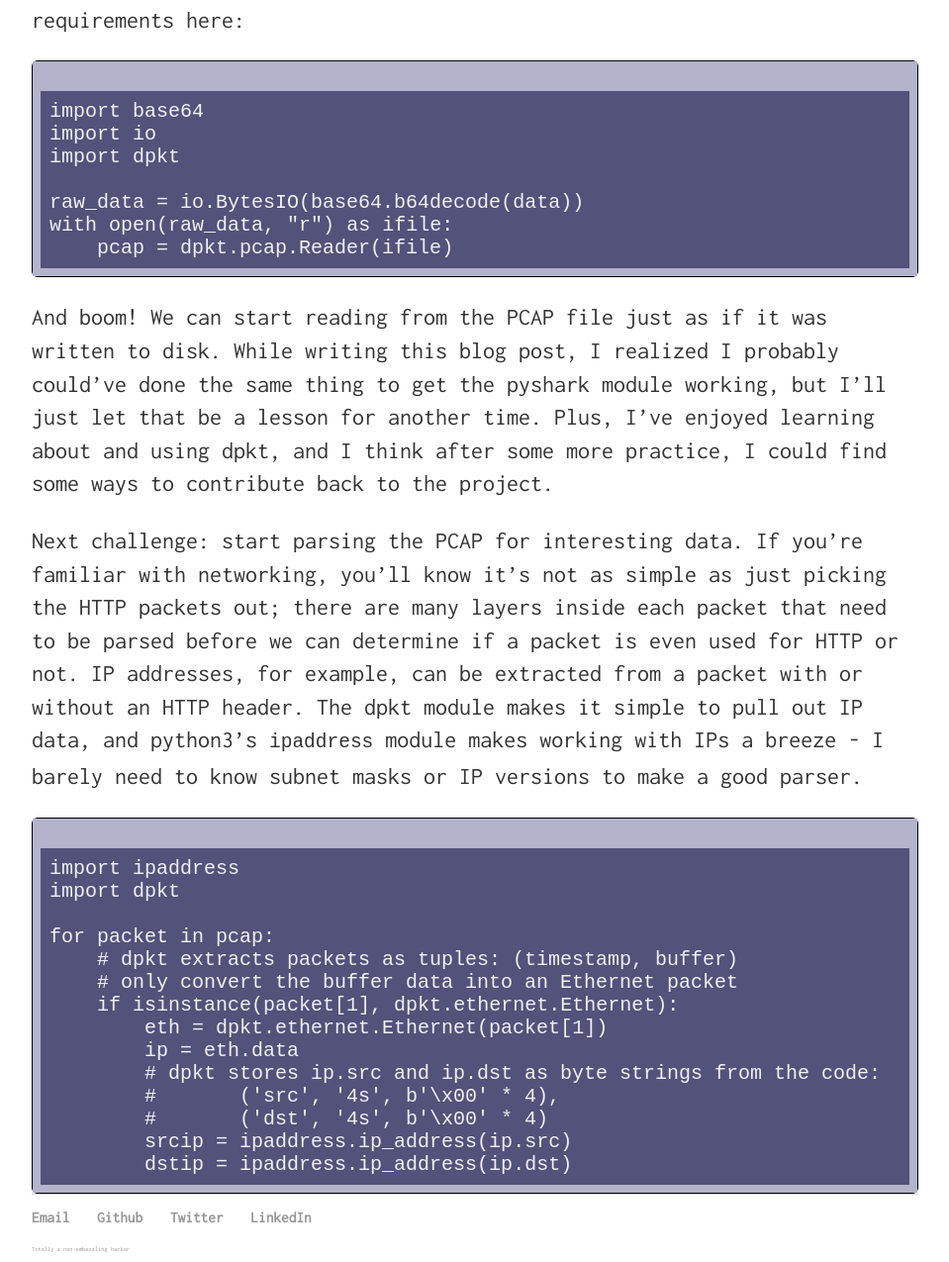
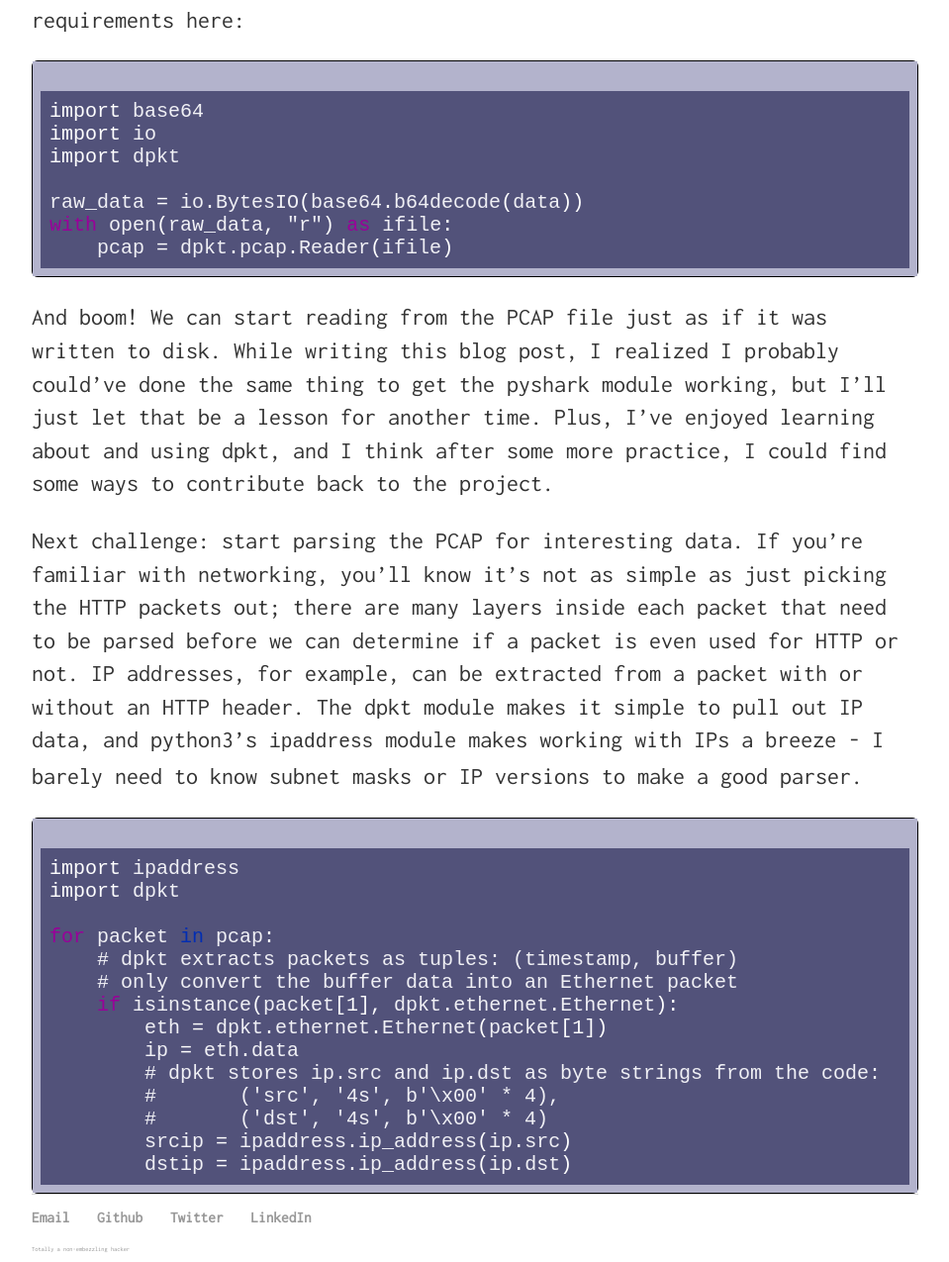
Before and after one commit to infosec-intern/infosec-intern.github.io, a Jekyll site: the page built from _posts/2017-07-18-dpkt-+-python3-pt2.md, in a window 1280 px wide. Shown: the part 441-1716 px from the top of the page at 99% size, without its empty margins (160-1119 px from the left). Built offline with Jekyll 4.4.1, drawn with Linux system fonts in a browser that asks for light colours.

Commit message:
added custom syntax highlights

```diff
--- a/_layouts/default.html
+++ b/_layouts/default.html
@@ -5,6 +5,7 @@
         <title>{{ page.title }}</title>
         <link href="https://fonts.googleapis.com/css?family=Inconsolata" rel="stylesheet">
         <link rel="stylesheet" type="text/css" href="/css/main.css">
+        <link rel="stylesheet" type="text/css" href="/css/syntax-highlights.css">
         <script type="text/javascript" src="/javascript/cli.js"></script>
     </head>
     {% include navigation.html %}
--- a/css/main.css
+++ b/css/main.css
@@ -35,7 +35,7 @@ h1 {
     border: 1px solid #000000;
     border-radius: .3em;
 }
-pre {
+pre.highlight {
     border: .4em solid #b3b3cc;
     margin: 0;
     padding: 1%;
--- /dev/null
+++ b/css/syntax-highlights.css
@@ -0,0 +1,35 @@
+span.c {
+    /* comments */
+    color: #2d862d
+}
+span.k {
+    /* import, with, as, for, if statements */
+    color:  #990099;
+}
+span.n {
+    /* modules, variables */
+    /* color: #fff; */
+}
+span.o {
+    color: #fff;
+}
+span.p {
+    color: #fff;
+}
+span.kn {
+    color: #fff;
+}
+span.mi {
+    color: #fff;
+}
+span.nb {
+    /* stdlib functions */
+    color: #ffffcc;
+}
+span.nn {
+    color: #fff;
+}
+span.ow {
+    /* in statement */
+    color: #002db3;
+}
```
